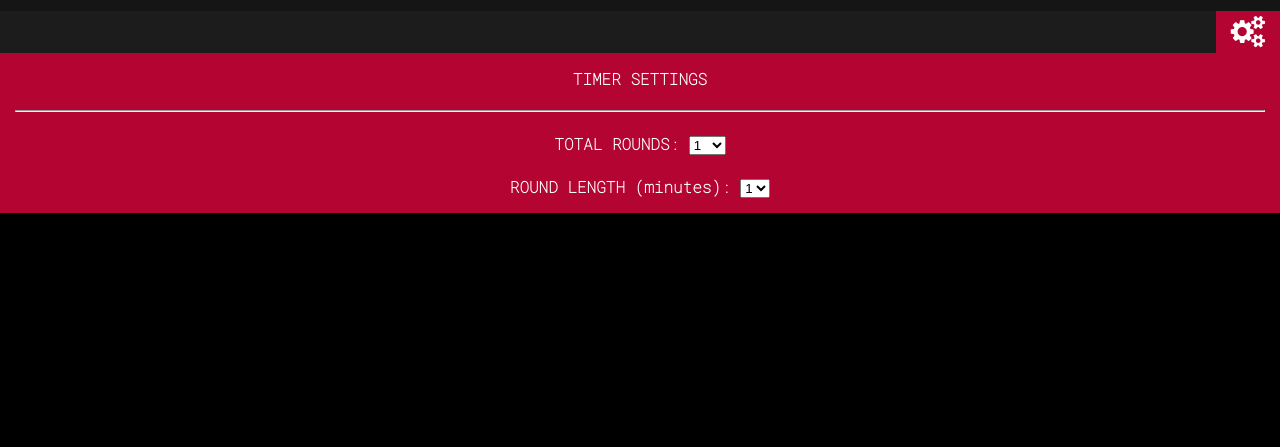
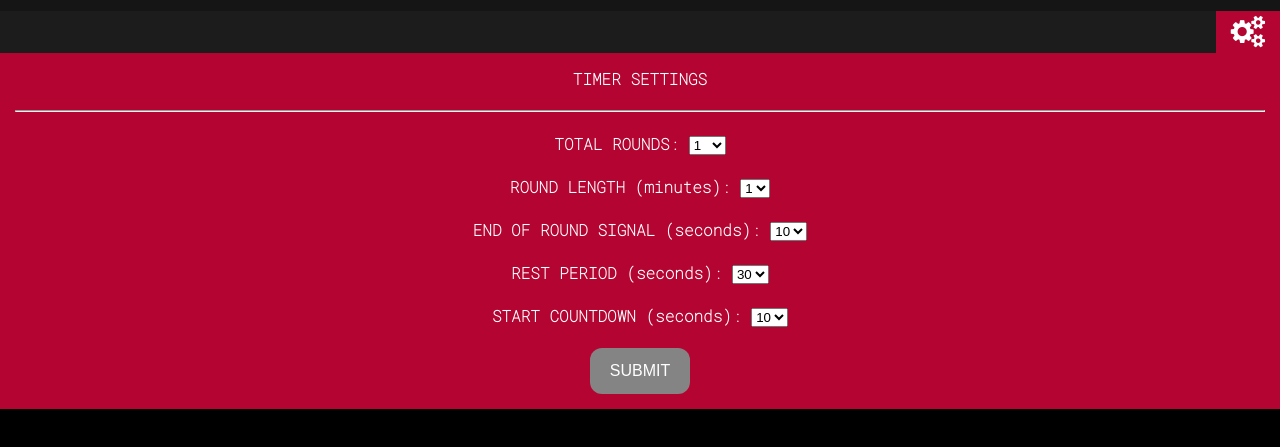
Before and after one commit to christianmurillo/react-interval-timer, a React app: page / in a window 1280 px wide. Shown: the part 51-498 px from the top of the page. Built offline with nearby package versions, Linux system fonts and the light colour scheme.

Commit message:
finish settings form

```diff
--- a/package.json
+++ b/package.json
@@ -5,7 +5,6 @@
   "keywords": [],
   "main": "src/index.js",
   "dependencies": {
-    "jQuery": "1.7.4",
     "react": "16.12.0",
     "react-dom": "16.12.0",
     "react-scripts": "3.0.1",
--- a/src/settings/settings.css
+++ b/src/settings/settings.css
@@ -6,3 +6,17 @@
 .inactive {
   display: none;
 }
+
+.submit {
+  /* style for button */
+  background-color: #848484;
+  border: none;
+  color: white;
+  padding: 14px 20px;
+  text-align: center;
+  text-decoration: none;
+  display: inline-block;
+  font-size: 16px;
+  border-radius: 12px;
+  cursor: pointer;
+}
--- a/src/settings/settings.js
+++ b/src/settings/settings.js
@@ -8,6 +8,11 @@ class Settings extends React.Component {
       totalRounds: 24,
       maxRoundLength: 5
     };
+    this.handleSubmit = this.handleSubmit.bind(this);
+  }
+
+  handleSubmit(event) {
+    event.preventDefault();
   }
   render() {
     const totalRoundOptions = [];
@@ -27,6 +32,26 @@ class Settings extends React.Component {
         </option>
       );
     }
+
+    const endOfRoundSignal = [10, 30];
+    const endOfRoundSignalOptions = [];
+    for (let value of endOfRoundSignal) {
+      endOfRoundSignalOptions.push(
+        <option key={value} value={value}>
+          {value}
+        </option>
+      );
+    }
+
+    const restPeriods = [30, 60];
+    const restPeriodOptions = [];
+    for (let value of restPeriods) {
+      restPeriodOptions.push(
+        <option key={value} value={value}>
+          {value}
+        </option>
+      );
+    }
     return (
       <div
         className={this.props.isSettingsDisplayed ? "settings row" : "inactive"}
@@ -36,7 +61,7 @@ class Settings extends React.Component {
           <br />
           <hr />
           <br />
-          <form>
+          <form onSubmit={this.handleSubmit}>
             <label>
               <strong>TOTAL ROUNDS: </strong>
             </label>
@@ -49,6 +74,36 @@ class Settings extends React.Component {
               <strong>ROUND LENGTH (minutes): </strong>
             </label>
             <select type="number">{roundLengthOptions}</select>
+
+            <br />
+            <br />
+
+            <label>
+              <strong>END OF ROUND SIGNAL (seconds): </strong>
+            </label>
+            <select type="number">{endOfRoundSignalOptions}</select>
+
+            <br />
+            <br />
+
+            <label>
+              <strong>REST PERIOD (seconds): </strong>
+            </label>
+            <select type="number">{restPeriodOptions}</select>
+
+            <br />
+            <br />
+
+            <label>
+              <strong>START COUNTDOWN (seconds): </strong>
+            </label>
+            <select type="number">{endOfRoundSignalOptions}</select>
+
+            <br />
+            <br />
+            <button className="submit" type="submit">
+              SUBMIT
+            </button>
           </form>
         </div>
       </div>
```
